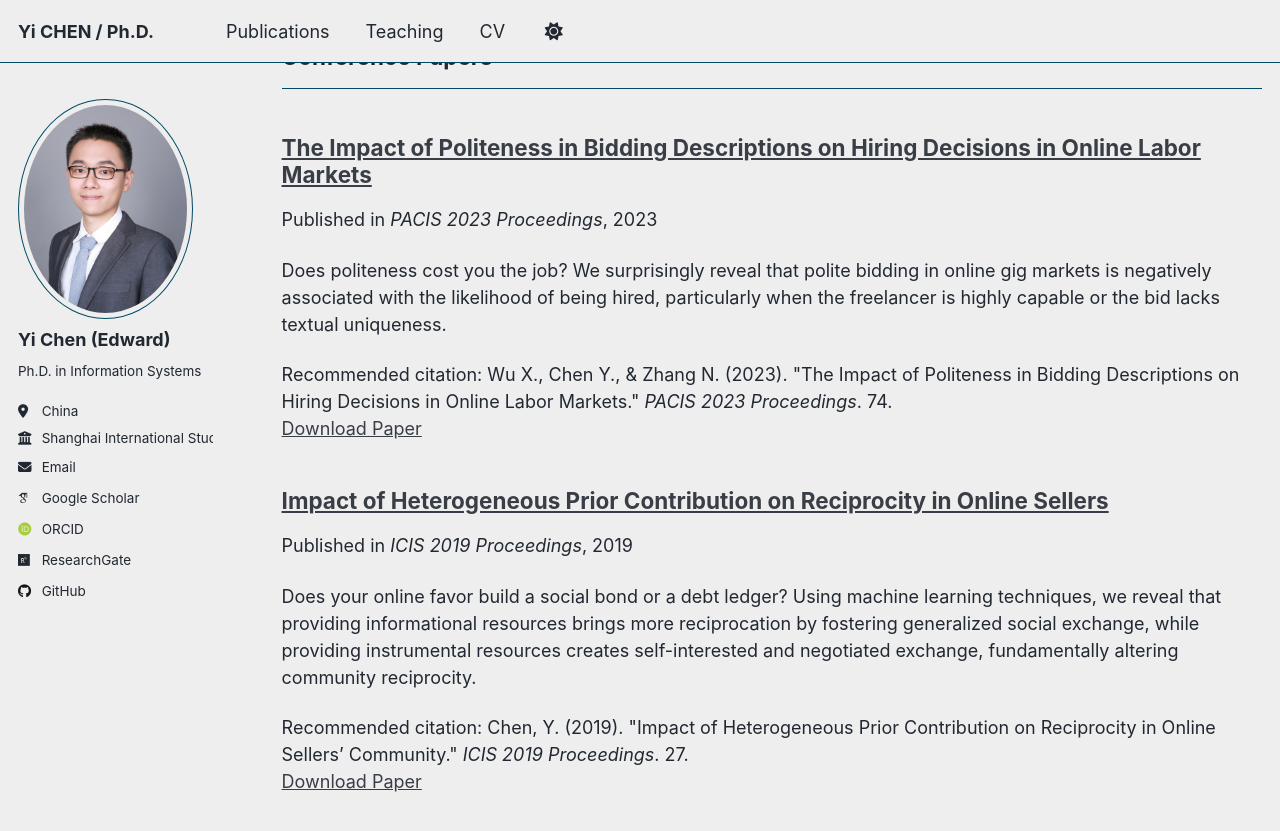
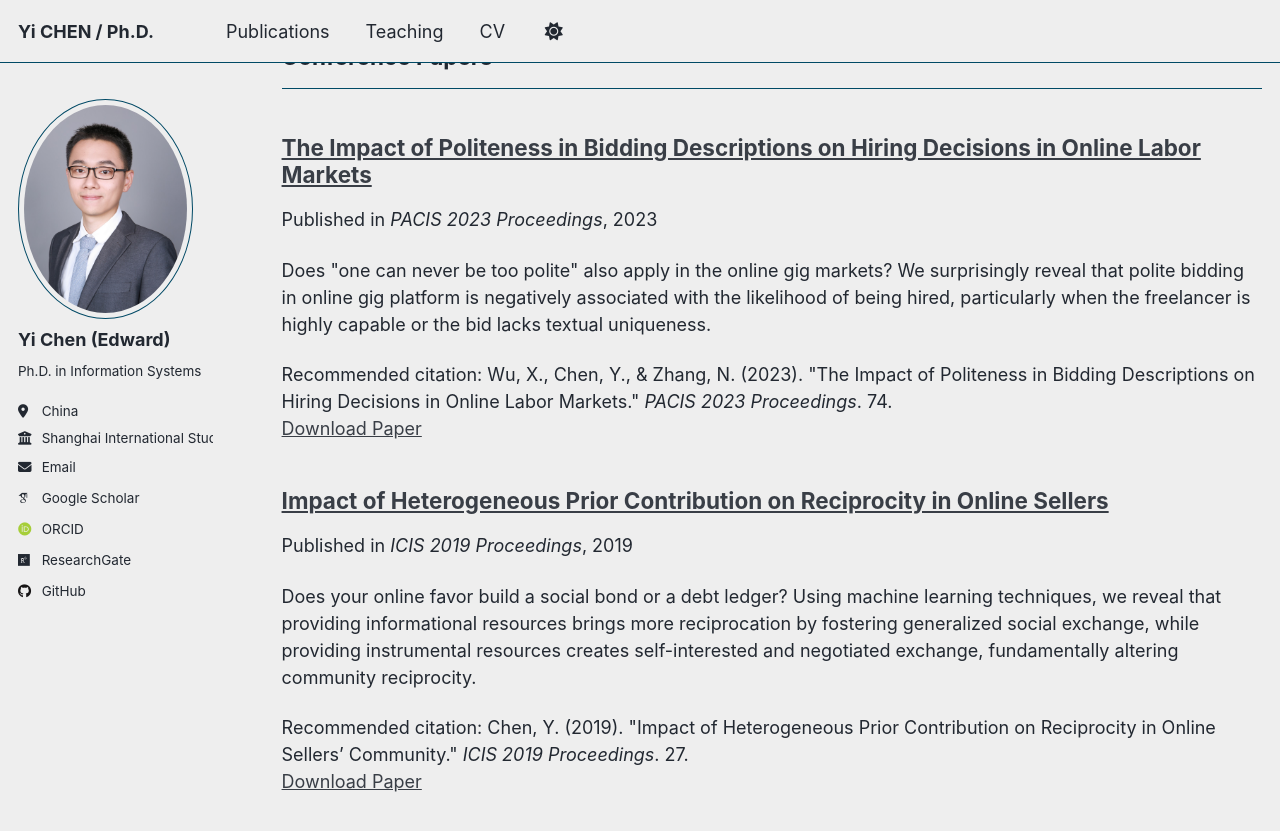
Before and after one commit to chenyi-edward/chenyi-edward.github.io, a Jekyll site: the page built from _pages/publications.html, in a window 1280 px wide and 900 px high, scrolled down 1591 px. Shown: the top 831 px of the window. Built offline with Jekyll 4.4.1, drawn with Linux system fonts in a browser that asks for light colours; some web fonts are replaced; a script that is not in the unit is left out.

Commit message:
Update PACIS-2023.md

```diff
--- a/_publications/PACIS-2023.md
+++ b/_publications/PACIS-2023.md
@@ -3,11 +3,11 @@ title: "The Impact of Politeness in Bidding Descriptions on Hiring Decisions in
 collection: publications
 category: conferences
 permalink: /publication/PACIS-2023
-excerpt: 'Does politeness cost you the job? We surprisingly reveal that polite bidding in online gig markets is negatively associated with the likelihood of being hired, particularly when the freelancer is highly capable or the bid lacks textual uniqueness.'
+excerpt: 'Does &quot;one can never be too polite&quot; also apply in the online gig markets? We surprisingly reveal that polite bidding in online gig platform is negatively associated with the likelihood of being hired, particularly when the freelancer is highly capable or the bid lacks textual uniqueness.'
 date: 2023-07-01
 venue: 'PACIS 2023 Proceedings'
 paperurl: 'https://aisel.aisnet.org/pacis2023/74'
-citation: 'Wu X., Chen Y., & Zhang N. (2023). &quot;The Impact of Politeness in Bidding Descriptions on Hiring Decisions in Online Labor Markets.&quot; <i>PACIS 2023 Proceedings</i>. 74.'
+citation: 'Wu, X., Chen, Y., & Zhang, N. (2023). &quot;The Impact of Politeness in Bidding Descriptions on Hiring Decisions in Online Labor Markets.&quot; <i>PACIS 2023 Proceedings</i>. 74.'
 ---
 
 Due to the lack of face-to-face interactions in online labor market, employers often have to rely on bidding descriptions to assess the interpersonal aspects of freelancers. Since politeness is a potential indicator of one’s willingness and ability to facilitate cooperation, our study examines the impact of politeness in bidding descriptions on hiring decisions. Based on data collected from Freelancer.com, we differentiate the politeness of bidding descriptions with textual analysis. Surprisingly, our findings reveal that politeness in bidding descriptions is negatively associated with the probability of getting hired, and the association is negatively moderated by the capability of freelancers and the textual similarity of bidding descriptions. Specifically, the association is positive for incapable workers or unique bidding descriptions but becomes more negative for capable workers or bidding descriptions similar to others. The findings contribute novel insights on the contingent impact of politeness in bidding descriptions in online labor market.
```
